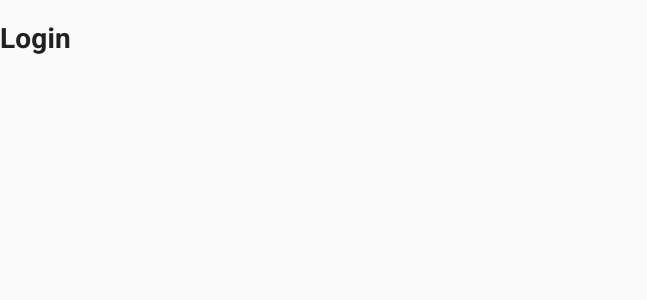
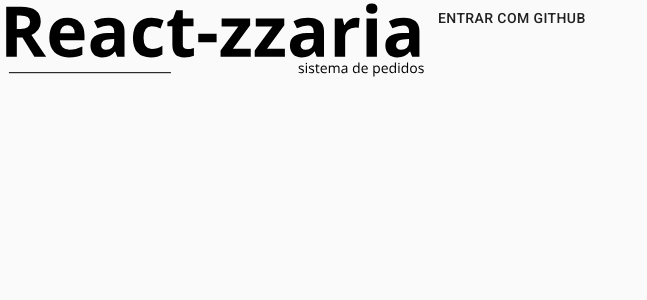
Before and after one commit to andredavid1/reactzzaria, a React (Create React App) app: page /login in a window 1280 px wide. Shown: the top 300 px of the page, without its empty margins (0-647 px from the left). Built offline with nearby package versions, Linux system fonts and the light colour scheme.

Commit message:
initial design login

```diff
--- a/package.json
+++ b/package.json
@@ -14,7 +14,7 @@
   },
   "scripts": {
     "dev": "rescripts start",
-    "build": "rescripts build",
+    "build": "react-scripts build",
     "test": "rescripts test",
     "lint:fix": "standard --fix | snazzy"
   },
--- a/src/pages/login/index.js
+++ b/src/pages/login/index.js
@@ -1,7 +1,20 @@
 import React from 'react'
 
+import { Grid, Button } from '@material-ui/core'
+import { ReactComponent as Logo } from './logo-react-zzaria.svg'
+
 const Login = () => (
-  <h1>Login</h1>
+  <>
+    <Grid container>
+      <Grid item>
+        <Logo />
+      </Grid>
+
+      <Grid item>
+        <Button>Entrar com GitHub</Button>
+      </Grid>
+    </Grid>
+  </>
 )
 
 export default Login
```
Also changed, not shown: src/pages/login/logo-react-zzaria.svg (added), 1 other file (tests, documents, lock files or other folders).
